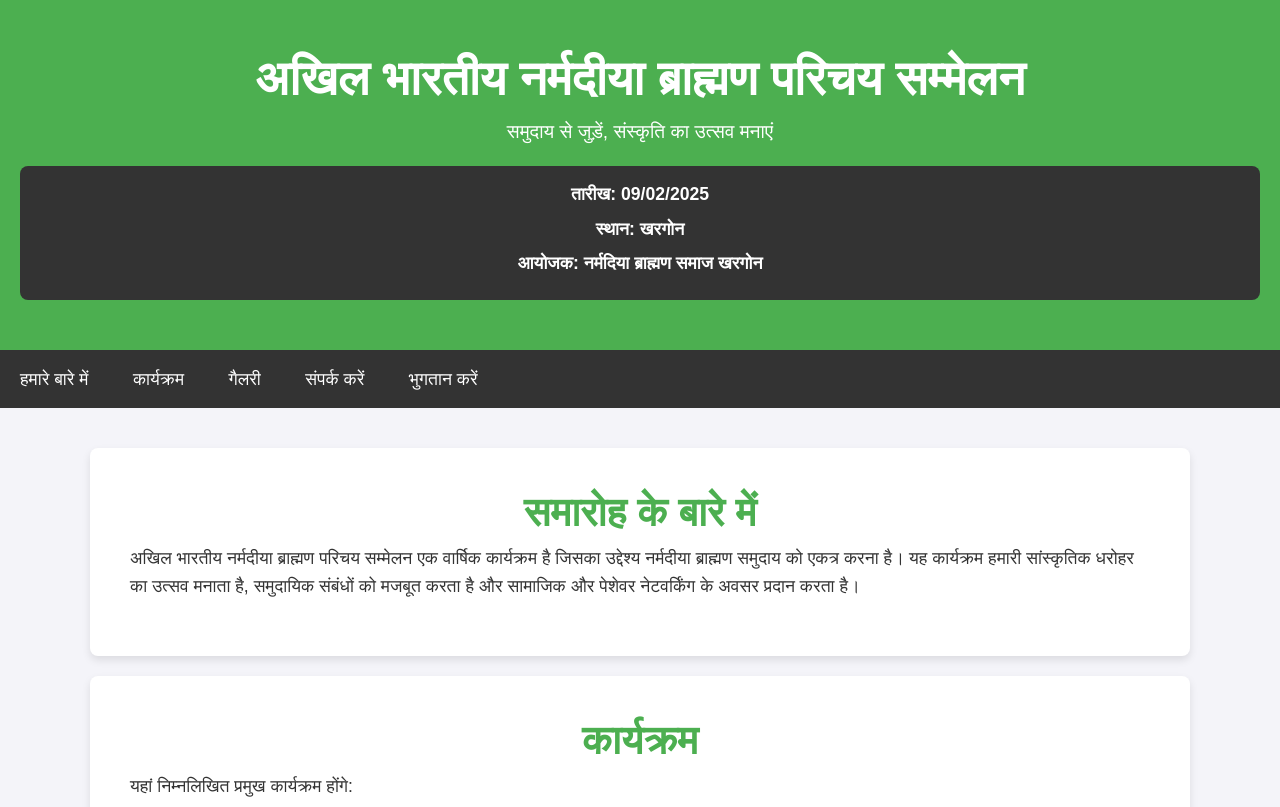
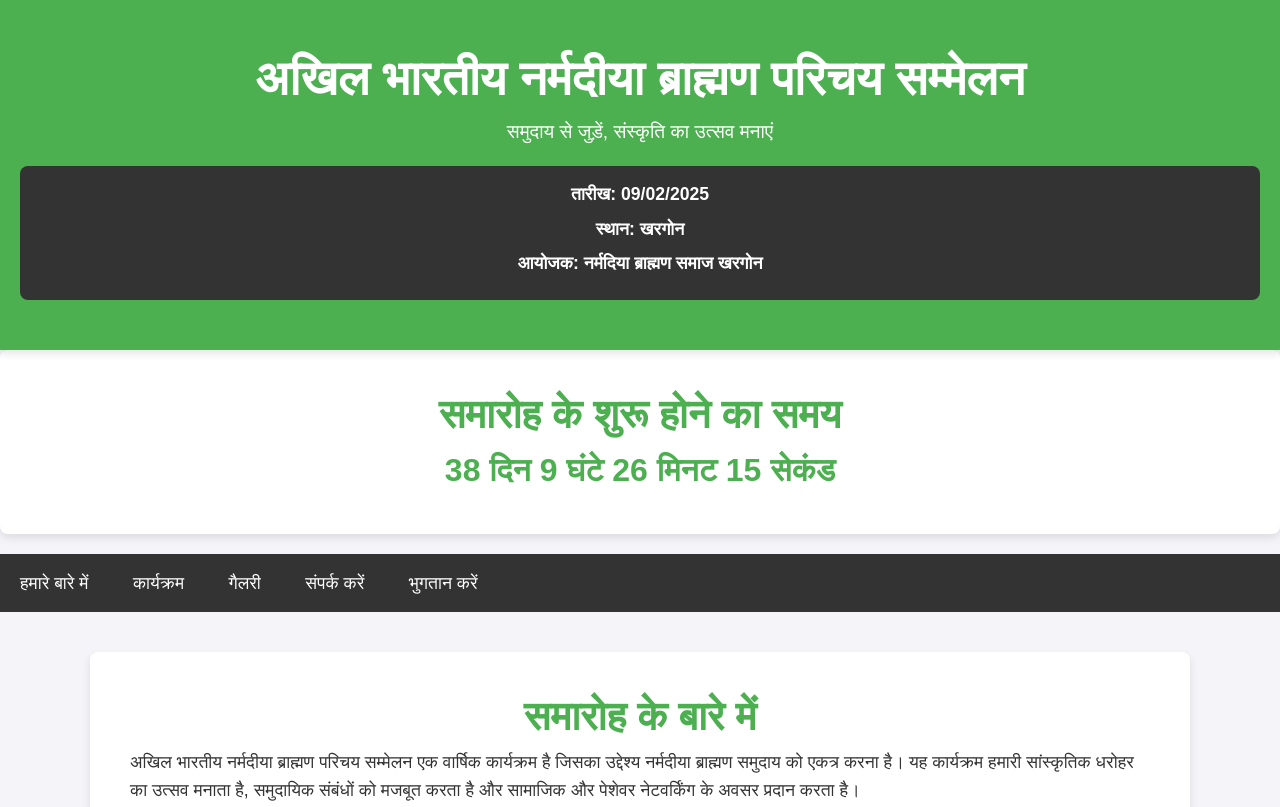
Before and after one commit to ndkhargone/ndparichaysamelan, a plain HTML site: page index.html in a window 1280 px wide. Shown: the top 807 px of the page. Drawn offline with nearby package versions, Linux system fonts and the light colour scheme.

Commit message:
Update index.html

```diff
--- a/index.html
+++ b/index.html
@@ -36,6 +36,18 @@
         header p {
             font-size: 1.2rem;
             margin-top: 10px;
+        }
+
+        /* Countdown Timer Styles */
+        .countdown {
+            background-color: #ff5722;
+            color: white;
+            padding: 20px;
+            font-size: 1.5rem;
+            font-weight: bold;
+            border-radius: 8px;
+            text-align: center;
+            margin-top: 20px;
         }
 
         /* Event Date, Time, and Venue */
@@ -220,7 +232,20 @@
             <span><strong>स्थान:</strong> खरगोन</span>
             <span><strong>आयोजक:</strong> नर्मदिया ब्राह्मण समाज खरगोन</span>
         </div>
+
     </header>
+ <section id="countdown" class="section">
+        <h2>समारोह के शुरू होने का समय</h2>
+        <!-- Countdown Timer Div -->
+        <div id="countdown-timer" style="font-size: 2rem; font-weight: bold; text-align: center; color: #4CAF50;">
+            <div>
+                <span id="days"></span> दिन
+                <span id="hours"></span> घंटे
+                <span id="minutes"></span> मिनट
+                <span id="seconds"></span> सेकंड
+            </div>
+        </div>
+    </section>
 
     <!-- Navigation Bar -->
     <nav>
@@ -324,5 +349,34 @@
     <script src="https://cdn.jsdelivr.net/npm/@popperjs/core@2.11.6/dist/umd/popper.min.js"></script>
     <script src="https://cdn.jsdelivr.net/npm/bootstrap@5.3.0-alpha1/dist/js/bootstrap.min.js"></script>
 
+    <!-- Countdown Timer Script -->
+   <script>
+        // Set the event date (09/02/2025)
+        const eventDate = new Date("February 9, 2025 00:00:00").getTime();
+
+        // Update the countdown every 1 second
+        const countdownFunction = setInterval(function() {
+            const now = new Date().getTime();
+            const timeLeft = eventDate - now;
+
+            // Calculate time components
+            const days = Math.floor(timeLeft / (1000 * 60 * 60 * 24));
+            const hours = Math.floor((timeLeft % (1000 * 60 * 60 * 24)) / (1000 * 60 * 60));
+            const minutes = Math.floor((timeLeft % (1000 * 60 * 60)) / (1000 * 60));
+            const seconds = Math.floor((timeLeft % (1000 * 60)) / 1000);
+
+            // Display the countdown
+            document.getElementById("days").innerHTML = days;
+            document.getElementById("hours").innerHTML = hours;
+            document.getElementById("minutes").innerHTML = minutes;
+            document.getElementById("seconds").innerHTML = seconds;
+
+            // If the countdown ends, display a message
+            if (timeLeft < 0) {
+                clearInterval(countdownFunction);
+                document.getElementById("countdown-timer").innerHTML = "समारोह शुरू हो चुका है!";
+            }
+        }, 1000);
+    </script>
 </body>
 </html>
```
